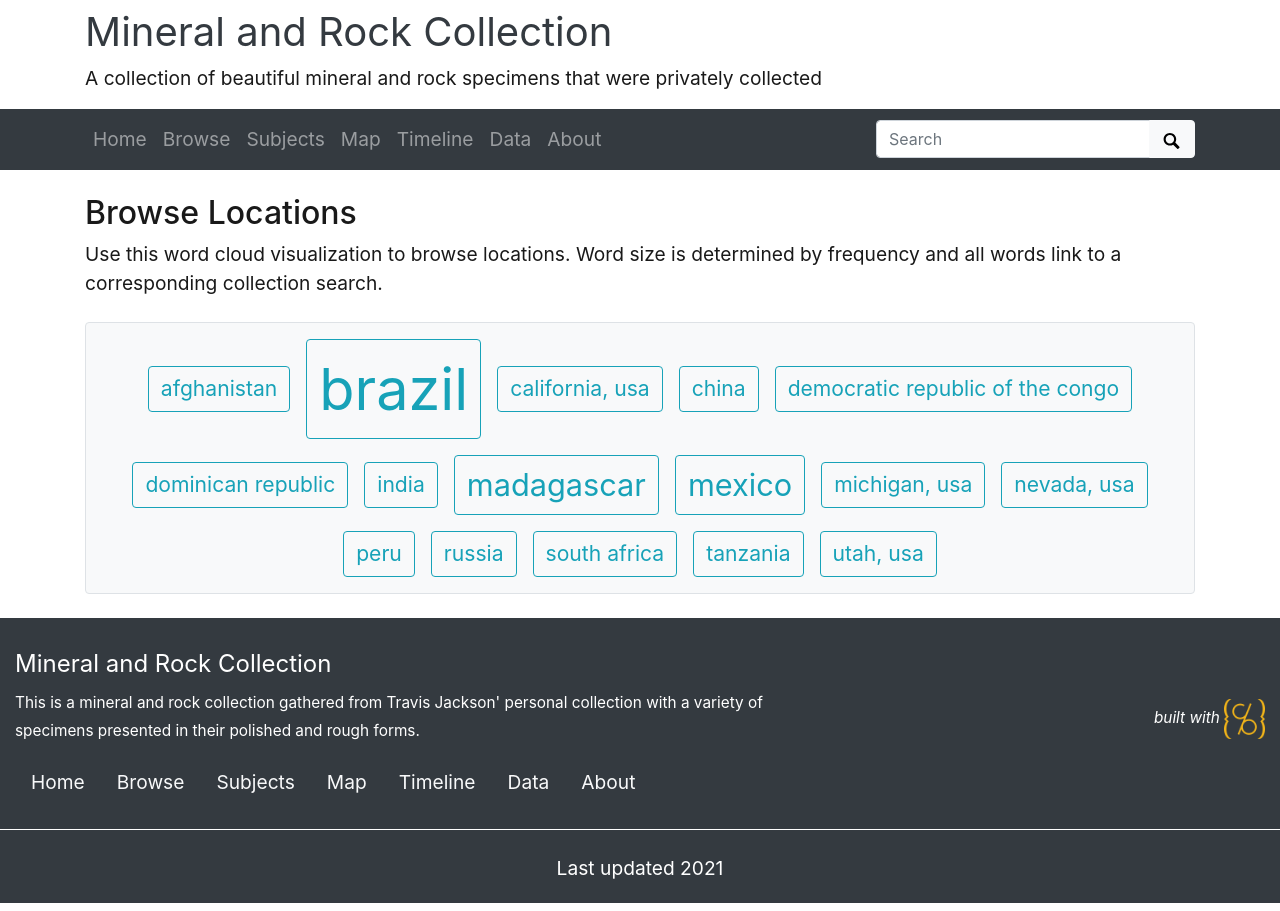
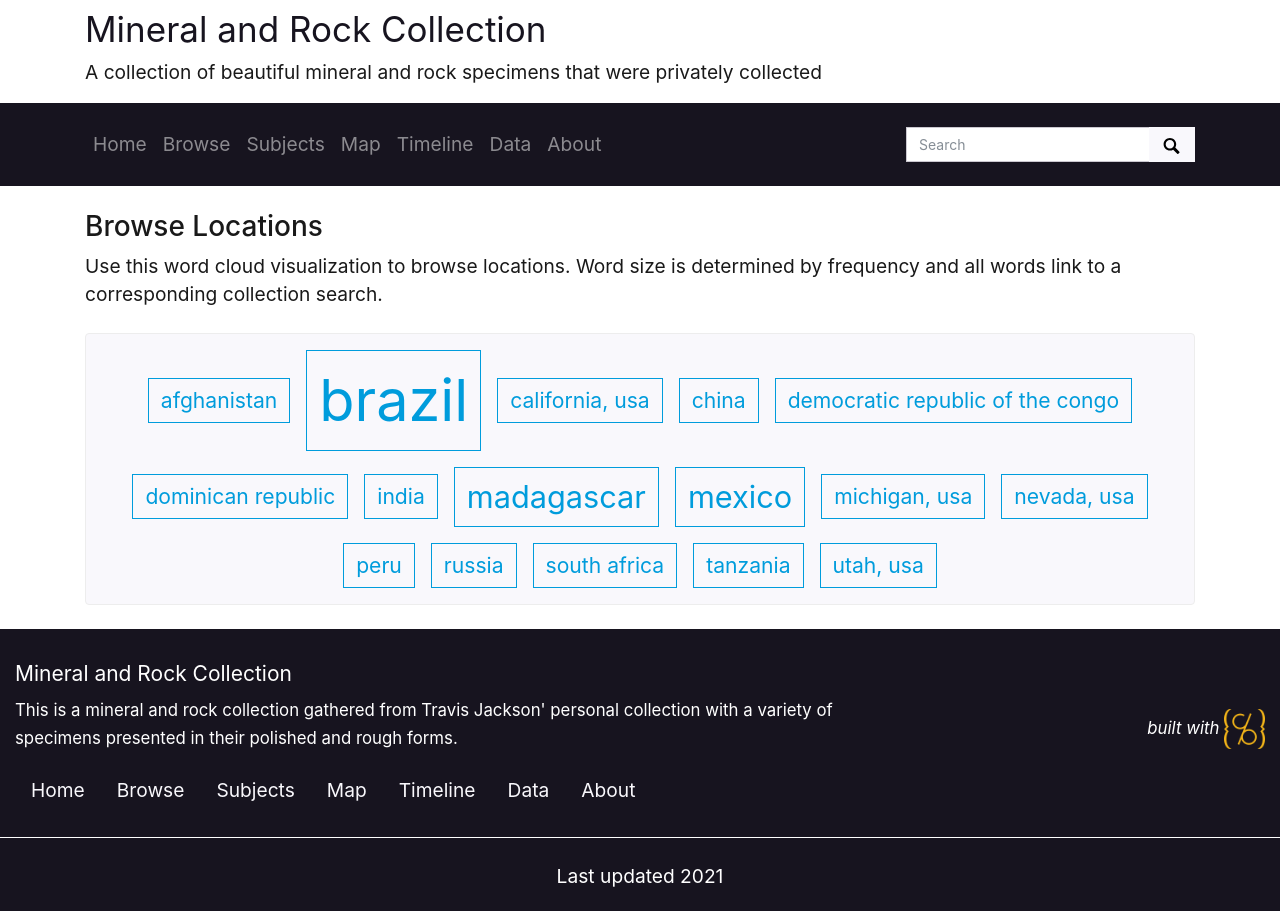
Before and after one commit to ilewis13/Mineral-and-Rock-Collection, a Jekyll site: the page built from pages/locations.md, in a window 1280 px wide. Built offline with Jekyll 4.4.1, drawn with Linux system fonts in a browser that asks for light colours; nearby versions of some CDN libraries.

```diff
--- a/_data/theme.yml
+++ b/_data/theme.yml
@@ -77,7 +77,7 @@ navbar-background: bg-dark
 # BOOTSWATCH THEMES
 # You can replace the standard Bootstrap theme with a Bootswatch (https://github.com/thomaspark/bootswatch) option
 # Enter one of the following options below: cerulean; cosmo; cyborg; darkly; flatly; journal; litera; lumen; lux; materia; minty; pulse; sandstone; simplex; sketchy; slate; solar; spacelab; superhero; united; yeti
-bootswatch: # pulse
+bootswatch: pulse #
 
 # THEME FONTS
 base-font-size: 1.2em
```
